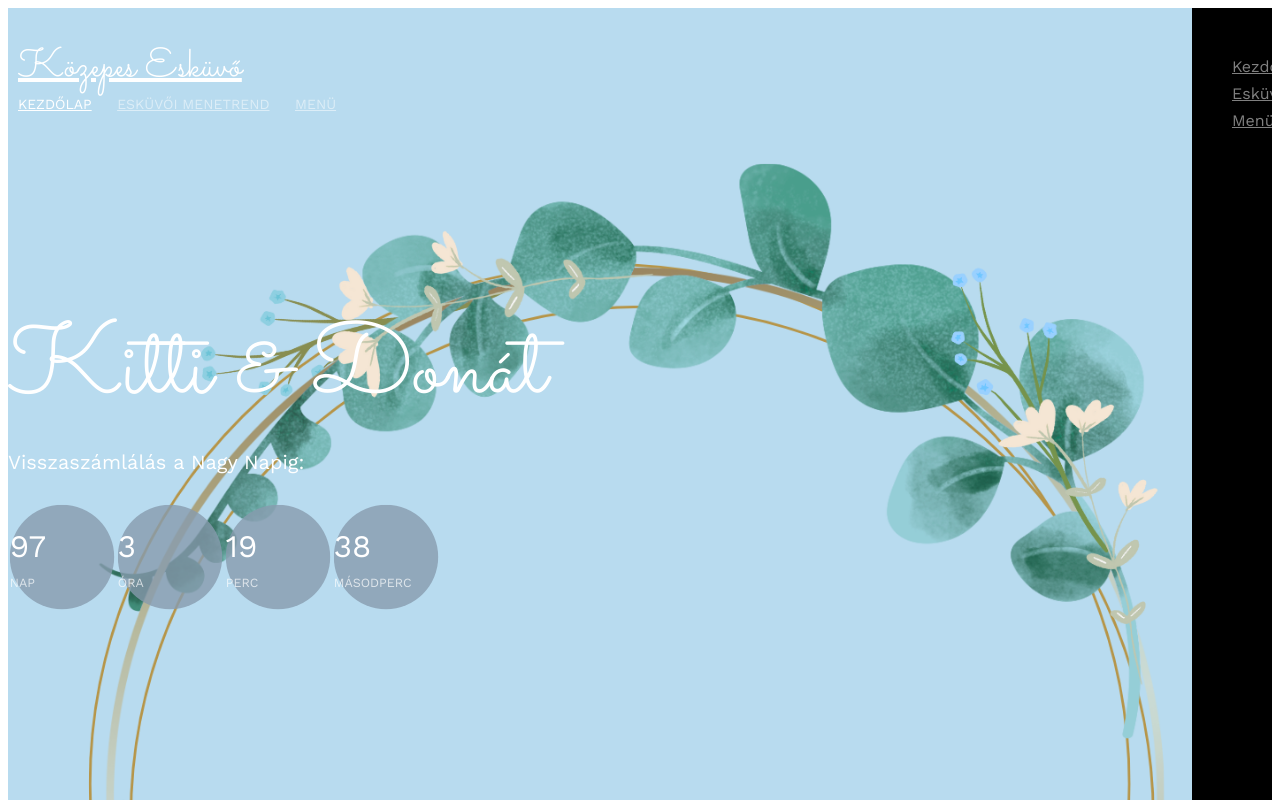
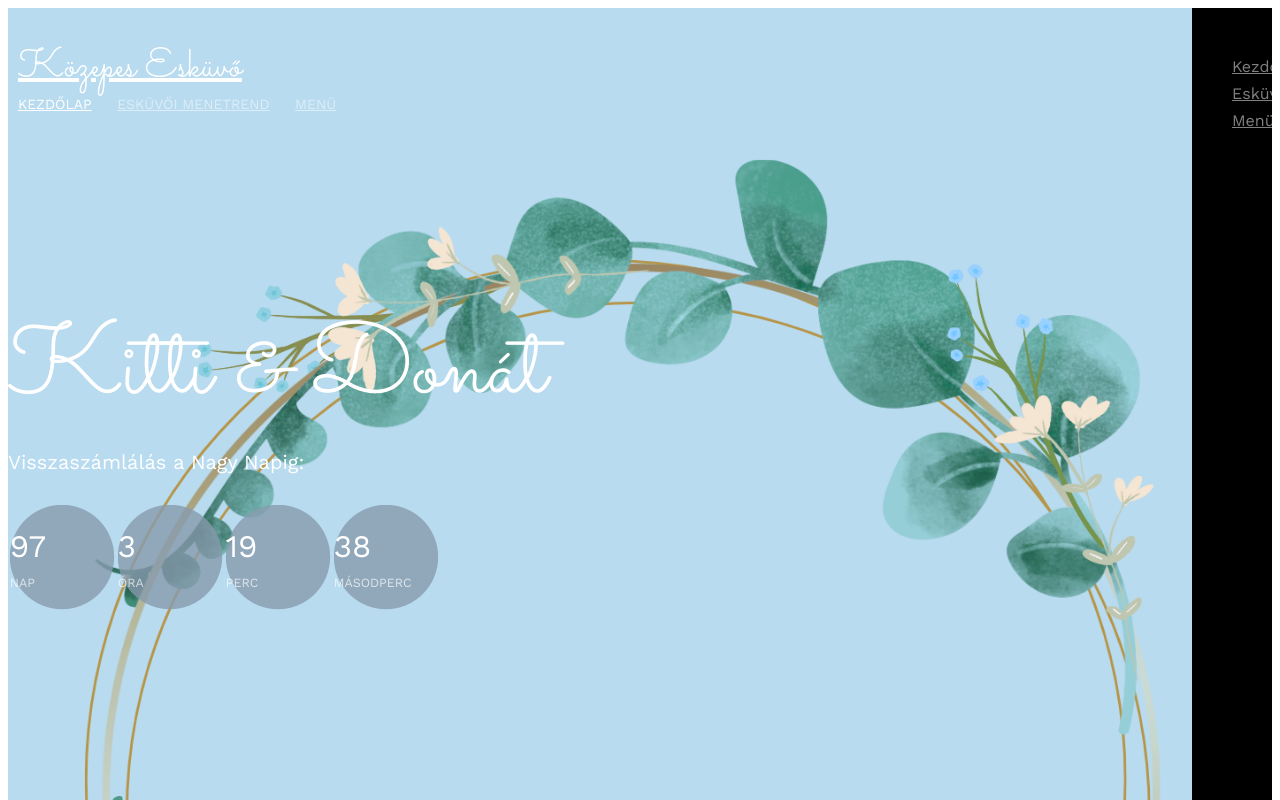
Before and after one commit to KDMKimi/KDMKimi.github.io, a plain HTML site: page index.html in a window 1280 px wide. Shown: the top 800 px of the page. Drawn offline with nearby package versions, Linux system fonts and the light colour scheme; files that its build step writes are made by us from their sources; files whose address does not match are found by name.

Commit message:
Update index.html

```diff
--- a/index.html
+++ b/index.html
@@ -111,7 +111,7 @@
 		</div>
 	</nav>
 
-	<header id="fh5co-header" class="fh5co-cover" role="banner" style="background-image:url(MiuMeghivo.png);" data-stellar-background-ratio="0.5">
+	<header id="fh5co-header" class="fh5co-cover" role="banner" style="background-image:url(MiuMeghivo.png);" data-stellar-background-ratio="0">
 		<div class="overlay"></div>
 		<div class="container">
 			<div class="row">
```
